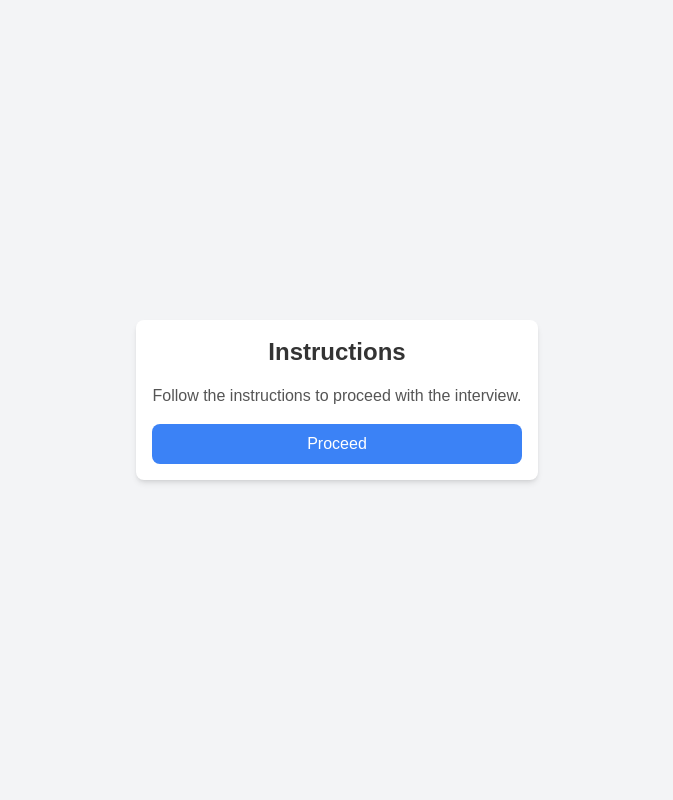
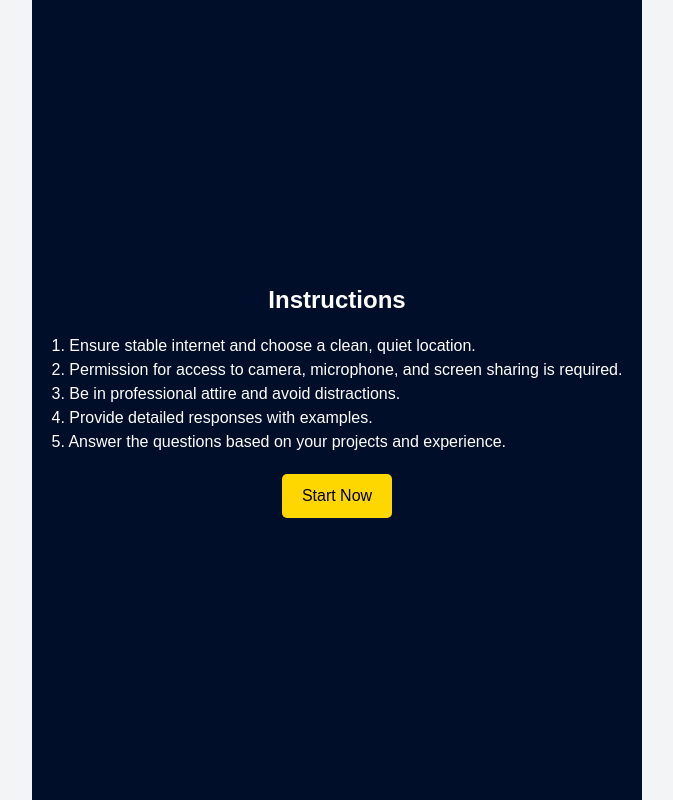
Before and after one commit to KhushbuKumari21/ai-interview-platform, a Next.js app: page / in a window 1280 px wide. Both pictures are taken after a click on the button "Start Now". Shown: the whole page, without its empty margins (303-976 px from the left). Built offline with nearby package versions, Linux system fonts and the light colour scheme.

Commit message:
Update InstructionScreen.js

```diff
--- a/components/InstructionScreen.js
+++ b/components/InstructionScreen.js
@@ -2,16 +2,41 @@ import React from "react";
 
 const InstructionScreen = ({ nextScreen }) => {
   return (
-    <div className="p-4 bg-white rounded-lg shadow-md">
-      <h1 className="text-2xl font-bold text-center mb-4">Instructions</h1>
-      <p className="text-center mb-4">
-        Follow the instructions to proceed with the interview.
-      </p>
+    <div
+      style={{
+        backgroundColor: "#000E2A",
+        color: "white",
+        minHeight: "100vh",
+        display: "flex",
+        flexDirection: "column",
+        justifyContent: "center",
+        alignItems: "center",
+        padding: "20px",
+      }}
+    >
+      <div style={{ textAlign: "center", marginBottom: "20px" }}>
+        <h1 style={{ fontSize: "24px", fontWeight: "bold" }}>Instructions</h1>
+        <ul style={{ listStyleType: "none", padding: 0, textAlign: "left" }}>
+          <li>1. Ensure stable internet and choose a clean, quiet location.</li>
+          <li>2. Permission for access to camera, microphone, and screen sharing is required.</li>
+          <li>3. Be in professional attire and avoid distractions.</li>
+          <li>4. Provide detailed responses with examples.</li>
+          <li>5. Answer the questions based on your projects and experience.</li>
+        </ul>
+      </div>
       <button
-        className="w-full py-2 bg-blue-500 text-white rounded-lg"
+        style={{
+          padding: "10px 20px",
+          backgroundColor: "#FFD700",
+          color: "#000",
+          border: "none",
+          borderRadius: "5px",
+          cursor: "pointer",
+          fontSize: "16px",
+        }}
         onClick={() => nextScreen("permission")}
       >
-        Proceed
+        Start Now
       </button>
     </div>
   );
```
